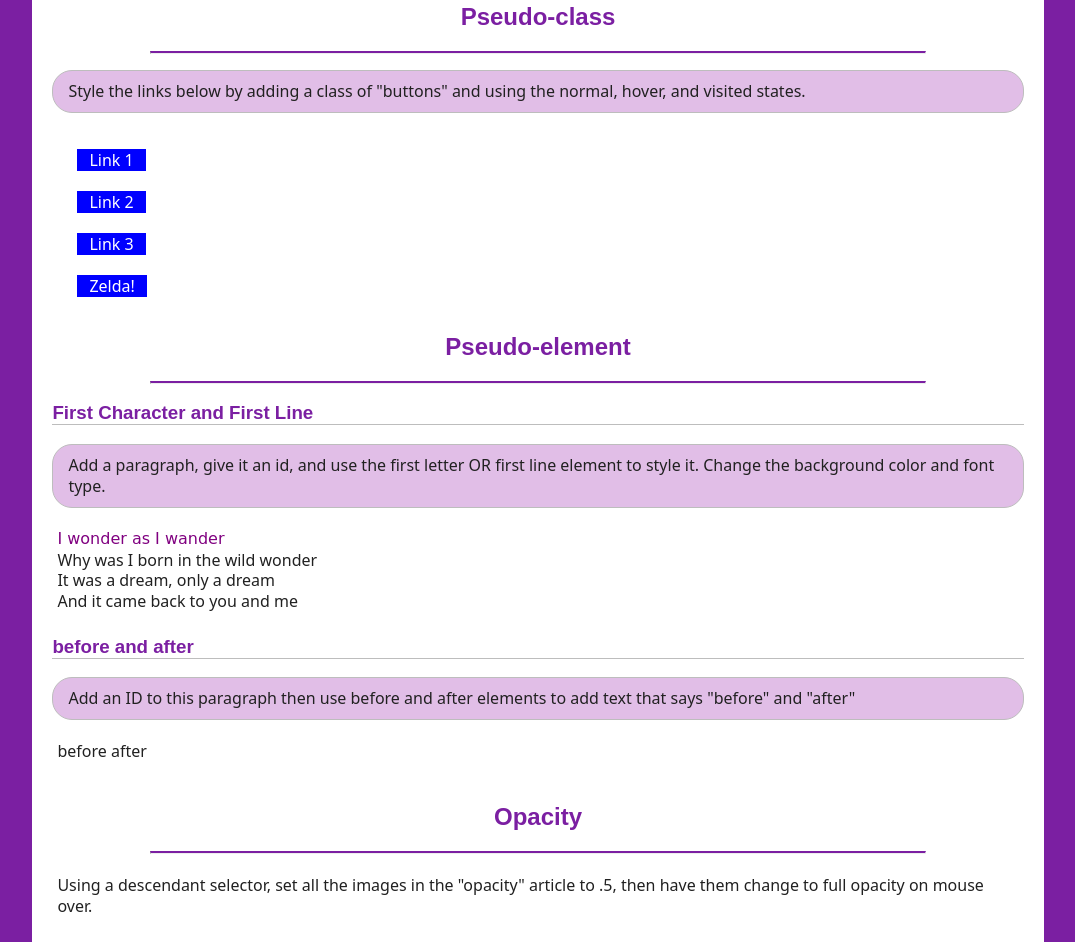
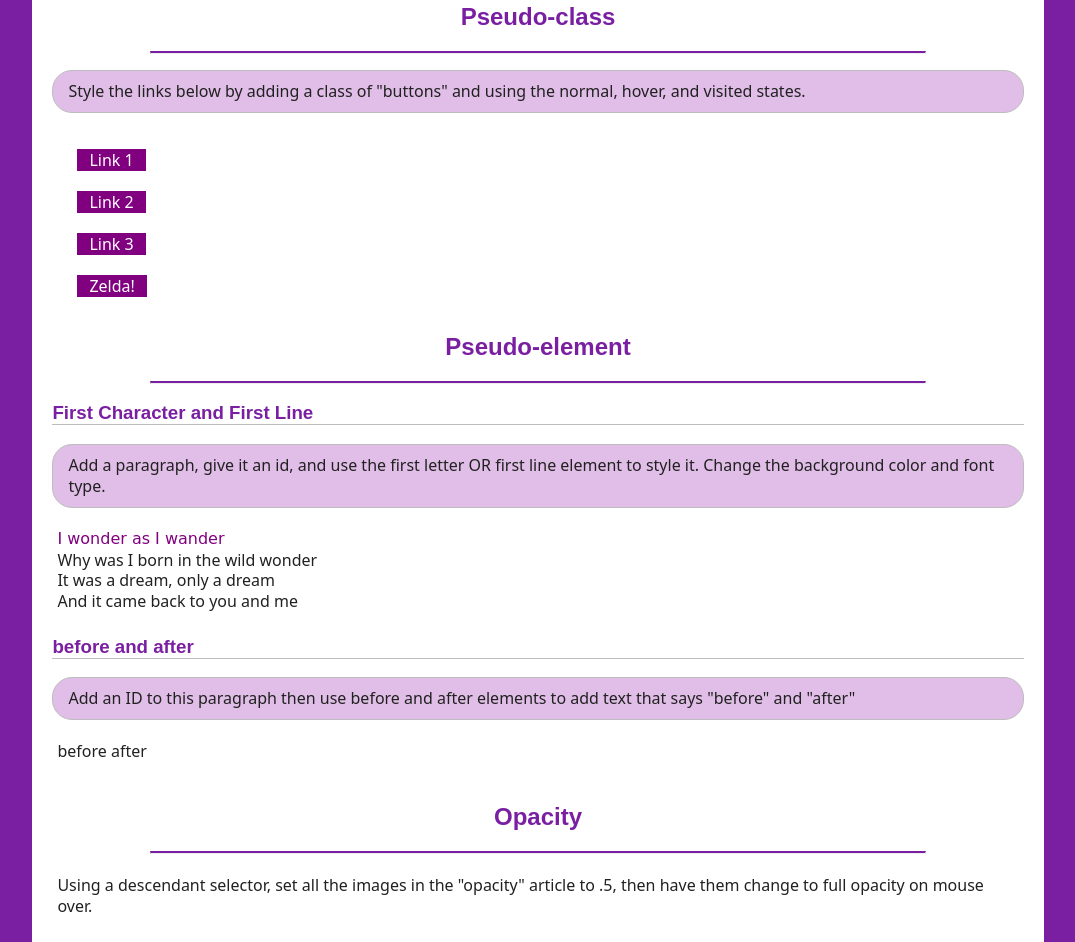
Before and after one commit to hannahlu23/web105, a plain HTML site: page advanced/index.html in a window 1280 px wide. Shown: the part 947-1889 px from the top of the page, without its empty margins (102-1177 px from the left). Drawn offline with Linux system fonts and the light colour scheme.

Commit message:
Add files via upload

```diff
--- a/advanced/styles.css
+++ b/advanced/styles.css
@@ -128,16 +128,16 @@ ul li{
 }
 
 .buttons{
-    background: blue;
+    background: purple;
     padding: 5px 10px;
     margin: 15px;
-    border: 2px solid blue;
+    border: 2px solid purple;
     color: white;
 }
 
 .buttons:hover{
     background: white;
-    color: blue;
+    color: purple;
 }
 
 .buttons a:visited{
```
